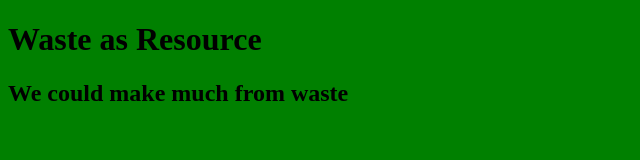
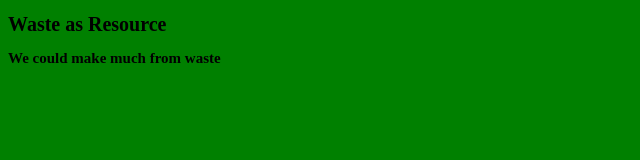
Before and after one commit to Benagyit/git-one, a plain HTML site: page index.html in a window 1280 px wide. Shown: the whole page, without its empty margins (0-640 px from the left). Drawn offline with Linux system fonts and the light colour scheme.

Commit message:
changed stylesheet

```diff
--- a/style.css
+++ b/style.css
@@ -1 +1,2 @@
-body{background-color: green;}
+body{background-color: green;
+font-size: 10px}
```
